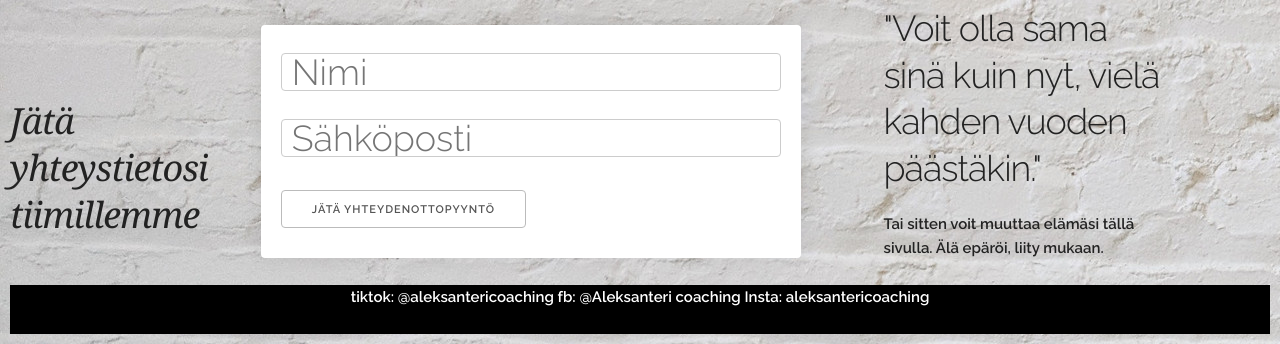
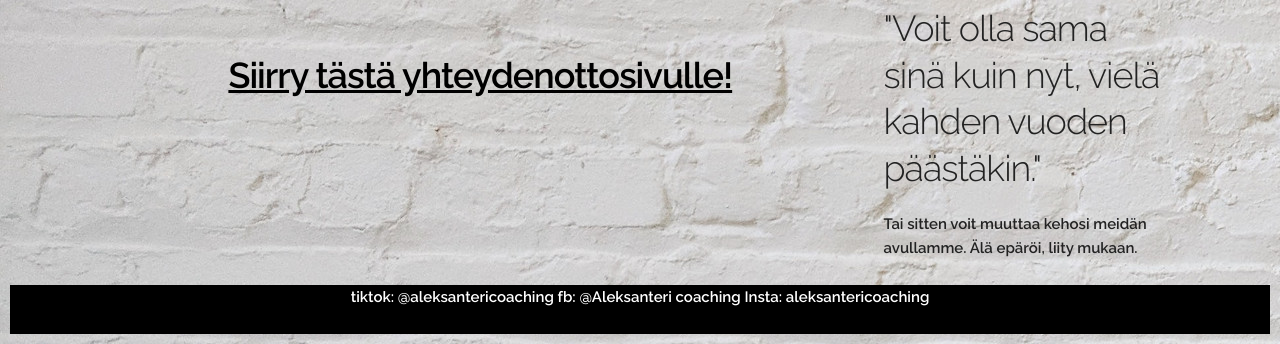
Before and after one commit to Fakiiri/Kotisivut, a website: page tuotteet.html in a window 1280 px wide. Shown: the part 816-1160 px from the top of the page. Drawn offline with Linux system fonts and the light colour scheme.

Commit message:
poistettu rikkinäinen formi

```diff
--- a/tuotteet.html
+++ b/tuotteet.html
@@ -108,20 +108,16 @@
 
     <div class="row">
         <div class="two columns", id="tuotteetTwoColumns">
-            <h3><br><br>Jätä yhteystietosi tiimillemme</h3>
+            <h3><br><br> </h3>
         </div>
         <div class="six columns">
             <h3>
-              <form name="kontaktit" netlify>
-                <input type="hidden" name="form-name" value="kontaktit">
-                <input type="text" name="name" placeholder="Nimi" required>
-                <input type="email" name="email" placeholder="Sähköposti" required>
-                <button type="submit">Jätä yhteydenottopyyntö</button>
+              <br><p><a href="Aleksantericoaching-yt.html">Siirry tästä yhteydenottosivulle!</a></p>
             </h3>
         </div>
         <div class="three columns">
             <h3>"Voit olla sama sinä kuin nyt, vielä kahden vuoden päästäkin."</h3>
-            <p> Tai sitten voit muuttaa elämäsi tällä sivulla. Älä epäröi, liity mukaan.</p>
+            <p> Tai sitten voit muuttaa kehosi meidän avullamme. Älä epäröi, liity mukaan.</p>
         </div>
     </div>
     <div class="row">
```
